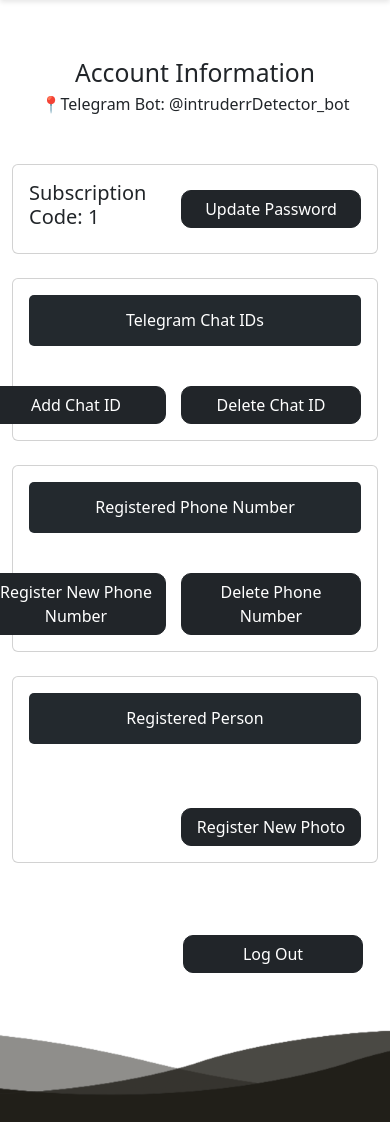
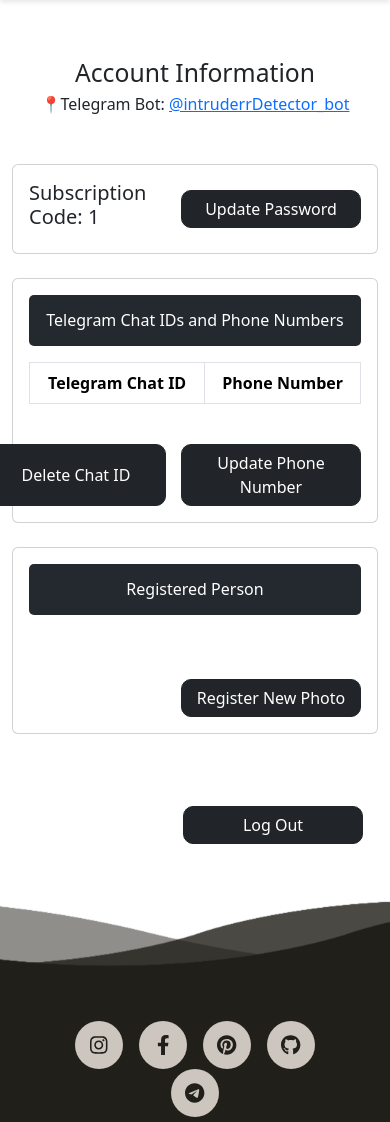
Before and after one commit to wthislifehuh/Gnome-Portable-Intruder-Detector, a Flask app: page /user_account in a window 390 px wide. Shown: the part 56-1178 px from the top of the page. Run offline with Flask 3, Linux system fonts and the light colour scheme; the visitor is signed in with stand-in values (Sample User, id 1); data that the repository does not hold is empty; parts of the project's set-up code (start-up, migrations or seed data) failed here and were passed over; some libraries are stand-ins or nearby versions.

Commit message:
update notification with phone number logic

```diff
--- a/templates/index.html
+++ b/templates/index.html
@@ -86,9 +86,9 @@
               <small class="form-text text-muted">📍NOTE: Visit BOT <bold><a href="https://t.me/raw_info_bot">@raw_info_bot</a></bold> and send any message to it to obtain your chat_id. It should be a 10-digit number. Visit our TELEGRAM BOT at <bold><a href="https://t.me/gnomeIntruderDetector">@intruderrDetector_bot</a></bold></small>
               </div>
               <div class="mb-3">
-                <label for="phoneNum" class="form-label">Phone Number</label>
-                <input type="text" class="form-control" id="phoneNum" placeholder="eg. +60171234567" required>
-                <small class="form-text text-muted">📍Enter the phone number that you want to registered. We will only send notification via SMS when the Telegram Bot fails to send alert to you.</small>
+                <label for="phoneNum" class="form-label">Phone Number (Optional) </label>
+                <input type="text" class="form-control" id="phoneNum" placeholder="eg. +60171234567">
+                <small class="form-text text-muted">📍Enter the phone number that you want to register. We will only send notification via SMS when the Telegram Bot is not reachable at your side. You can always update the phone number in your account.</small>
                 </div>
               <button type="button" class="btn btn-dark" id="nextStepButton">Next</button>
           </form>
--- a/templates/userAccount.html
+++ b/templates/userAccount.html
@@ -151,11 +151,17 @@
                   <!-- Telegram Chat ID -->
                   <form id="addChatIDForm">
                       <div class="mb-3">
-                <label for="telegramChatID" class="form-label">Enter Telegram Chat ID to be added</label>
-                <input type="text" class="form-control" id="telegramChatID" placeholder="eg. 1234567890" required>
-                <small class="form-text text-muted">🔗NOTE: Visit BOT @raw_info_bot and send any message to it to obtain your chat_id. It should be a 10-digit number.</small>
+                          <label for="telegramChatID" class="form-label">Enter Telegram Chat ID</label>
+                          <input type="text" class="form-control" id="telegramChatID" placeholder="e.g., 1234567890" required>
                       </div>
-                <button type="submit" class="btn btn-dark" id="addChatIDButton">Add</button>
+
+                      <!-- Optional Phone Number -->
+                      <div class="mb-3">
+                          <label for="phoneNum" class="form-label">Enter Phone Number (Optional)</label>
+                          <input type="text" class="form-control" id="phoneNum" placeholder="e.g., +1234567890">
+                          <small class="form-text text-muted">NOTE: Phone number will be stored with the chat ID. We will only send notifications via SMS when Telegram Bot is not reachable at your side.</small>
+                      </div>
+                      <button type="submit" class="btn btn-dark">Add Chat ID</button>
                   </form>
               </div>
           </div>
@@ -190,58 +196,36 @@
     </div>
 
 
-    <!-- Add Phone Number Modal -->
-    <div class="modal fade" id="addPhoneNumModal" tabindex="-1" aria-labelledby="addPhoneNumModalLabel" aria-hidden="true">
+    <!-- Update Phone Number Modal -->
+    <div class="modal fade" id="updatePhoneNumModal" tabindex="-1" aria-labelledby="updatePhoneNumModalLabel" aria-hidden="true">
       <div class="modal-dialog">
         <div class="modal-content">
           <div class="modal-header">
-            <h5 class="modal-title" id="addPhoneNumModalLabel">Add Phone Number</h5>
+            <h5 class="modal-title" id="updatePhoneNumModalLabel">Update Phone Number</h5>
             <button type="button" class="btn-close" data-bs-dismiss="modal" aria-label="Close"></button>
           </div>
           <div class="modal-body">
             <!-- Alert placeholder -->
             <div id="add-phoneNum-placeholder"></div>
-
             <!-- Phone Number -->
-            <form id="addPhoneNumForm">
+            <form id="updatePhoneNumForm">
               <div class="mb-3">
-                <label for="addPhoneNum" class="form-label">Enter Phone Number to be added</label>
-                <input type="text" class="form-control" id="addPhoneNum" placeholder="eg. +0171234567" required>
+                <label for="updatePhoneNumChat" class="form-label">Enter Chat ID to update the associated phone number</label>
+                <input type="text" class="form-control" id="updatePhoneNumChat" placeholder="eg. 0000000000" required>
+                <small class="form-text text-muted">📍NOTE: We will only send notifications to your chatID when Telegram Bot is reachable at your side.</small>
+              </div>
+              <div class="mb-3">
+                <label for="updatePhoneNum" class="form-label">Enter Phone Number to be updated</label>
+                <input type="text" class="form-control" id="updatePhoneNum" placeholder="eg. +0171234567" required>
                 <small class="form-text text-muted">📍NOTE: We will only send notifications via SMS when Telegram Bot is not reachable at your side.</small>
               </div>
-              <button type="submit" class="btn btn-dark" id="addPhoneNumButton">Add</button>
+              <button type="submit" class="btn btn-dark" id="updatePhoneNumButton">Update</button>
             </form>
           </div>
         </div>
       </div>
     </div>
 
-
-          <!-- Delete Phone Number Modal -->
-      <div class="modal fade" id="deletePhoneNumModal" tabindex="-1" aria-labelledby="deletePhoneNumModalLabel" aria-hidden="true">
-        <div class="modal-dialog">
-          <div class="modal-content">
-            <div class="modal-header">
-              <h5 class="modal-title" id="deletePhoneNumModalLabel">Delete Phone Number</h5>
-              <button type="button" class="btn-close" data-bs-dismiss="modal" aria-label="Close"></button>
-            </div>
-            <div class="modal-body">
-              <!-- Alert placeholder -->
-              <div id="delete-phoneNum-placeholder"></div>
-
-              <!-- Phone Number -->
-              <form id="deletePhoneNumForm">
-                <div class="mb-3">
-                  <label for="deletePhoneNum" class="form-label">Enter Phone Number to be deleted</label>
-                  <input type="text" class="form-control" id="deletePhoneNum" placeholder="+012345675" required>
-                  <small class="form-text text-muted">🔗NOTE: Refer to the existing phone number for deletion.</small>
-                </div>
-                <button type="submit" class="btn btn-dark" id="deletePhoneNumButton">Delete</button>
-              </form>
-            </div>
-          </div>
-        </div>
-      </div>
 
     <!-- Update Password Modal -->
     <div class="modal fade" id="updatePasswordModal" tabindex="-1" aria-labelledby="updatePasswordModalLabel" aria-hidden="true">
@@ -282,7 +266,7 @@
     <!-- ====================== User Account Information ====================== -->
     <div class="container mt-5">
       <h2 class="text-center mb-1">Account Information</h2>
-      <p class="text-center mb-5">📍Telegram Bot: @intruderrDetector_bot</p>
+      <p class="text-center mb-5">📍Telegram Bot: <a href="https://t.me/intruderrDetector_bot">@intruderrDetector_bot</a></p>
       <!-- Container 1: Subscription Code & Update Password -->
       <div class="card mb-4">
         <div class="card-body">
@@ -301,57 +285,50 @@
         </div>
       </div>
 
-      <!-- Container 2: Telegram Chat IDs -->
+      <!-- Container 2: Telegram Chat IDs and Phone Numbers -->
       <div class="card mb-4">
         <div class="card-body">
-          <!-- Telegram Chat IDs Header -->
+            <!-- Header -->
             <div class="p-2 pt-3 pb-3 text-center" style="background-color: #23292E; color: white; border-radius: 5px;">
-            <h6 class="m-0">Telegram Chat IDs</h6>
+                <h6 class="m-0">Telegram Chat IDs and Phone Numbers</h6>
             </div>
-          <!-- Telegram Chat IDs List -->
-          <ul class="list-group mt-3">
-            {% for chat_id in telegram_chat_ids %}
-              <li class="list-group-item">{{ chat_id }}</li>
+
+            <!-- Table of Chat IDs and Phone Numbers -->
+            <div class="table-responsive mt-3">
+                <table class="table table-bordered table-striped">
+                    <thead>
+                        <tr>
+                            <th class="text-center">Telegram Chat ID</th>
+                            <th class="text-center">Phone Number</th>
+                        </tr>
+                    </thead>
+                    <tbody>
+                        {% for chat in telegram_chat_ids %}
+                        <tr>
+                            <td class="text-center">{{ chat.chat_id }}</td>
+                            <td class="text-center">{{ chat.phone_num if chat.phone_num else 'N/A' }}</td>
+                        </tr>
                         {% endfor %}
-          </ul>
+                    </tbody>
+                </table>
+            </div>
+
             <!-- Buttons for Add/Delete Chat ID -->
             <div class="d-flex justify-content-end mt-4">
-            <button class="btn btn-dark ml-2" style="min-width: 180px; border-radius: 10px; margin-right: 15px " data-bs-toggle="modal" data-bs-target="#addChatIDModal">
+                <button class="btn btn-dark ml-2" style="min-width: 180px; border-radius: 10px; margin-right: 15px" data-bs-toggle="modal" data-bs-target="#addChatIDModal">
                     Add Chat ID
                 </button>
-            <button class="btn btn-dark ml-2" style="min-width: 180px; border-radius: 10px;" data-bs-toggle="modal" data-bs-target="#deleteChatIDModal">
+                <button class="btn btn-dark ml-2" style="min-width: 180px; border-radius: 10px; margin-right: 15px" data-bs-toggle="modal" data-bs-target="#deleteChatIDModal">
                     Delete Chat ID
+                </button>
+                <button class="btn btn-dark ml-2" style="min-width: 180px; border-radius: 10px;" data-bs-toggle="modal" data-bs-target="#updatePhoneNumModal">
+                  Update Phone Number
               </button>
             </div>
         </div>
       </div>
 
-      <!-- Container 3: Registered phone number -->
-      <div class="card mb-4">
-        <div class="card-body">
-          <!-- Phone Number Header -->
-          <div class="p-2 pt-3 pb-3 text-center" style="background-color: #23292E; color: white; border-radius: 5px;">
-            <h6 class="m-0">Registered Phone Number</h6>
-          </div>
-          <!-- Telegram Chat IDs List -->
-          <ul class="list-group mt-3">
-            {% for phoneNum in phone_num %}
-              <li class="list-group-item">{{ phoneNum }}</li>
-            {% endfor %}
-          </ul>
-          <!-- Buttons for Add/Delete Chat ID -->
-          <div class="d-flex justify-content-end mt-4">
-            <button class="btn btn-dark ml-2" style="min-width: 180px; border-radius: 10px; margin-right: 15px " data-bs-toggle="modal" data-bs-target="#addPhoneNumModal">
-              Register New Phone Number
-            </button>
-            <button class="btn btn-dark ml-2" style="min-width: 180px; border-radius: 10px;" data-bs-toggle="modal" data-bs-target="#deletePhoneNumModal">
-              Delete Phone Number
-            </button>
-          </div>
-        </div>
-      </div>
-
-      <!-- Container 4: Registered Persons -->
+      <!-- Container 3: Registered Persons -->
       <div class="card mb-4">
         <div class="card-body">
           <!-- Registered Person Header -->
@@ -417,10 +394,10 @@
 
       // ============================= CHAT ID ====================================
         // Add chat ID Logic
-        document.addEventListener('DOMContentLoaded', function() {
-            document.getElementById('addChatIDButton').addEventListener('click', function(e) {
+        document.getElementById('addChatIDForm').addEventListener('submit', function(e) {
             e.preventDefault();
             const telegramChatID = document.getElementById('telegramChatID').value;
+            const phoneNum = document.getElementById('phoneNum').value || null;  // Default to null if empty
 
             // Validate Telegram Chat ID
             const chatIDRegex = /^\d{10}$/;
@@ -429,7 +406,14 @@
                 return;
             }
 
-                // AJAX Request to add chat ID
+            // Validate Phone Number (optional)
+            const phoneNumRegex = /^\+?\d+$/;
+            if (phoneNum && !phoneNumRegex.test(phoneNum)) {
+                showAlertInModal('Phone number must start with "+" and contain only digits.', 'danger', 'modal-alert-placeholder-chat');
+                return;
+            }
+
+            // AJAX Request to add chat ID and phone number
             fetch('/add_chatID', {
                 method: 'POST',
                 headers: {
@@ -438,12 +422,13 @@
                 body: JSON.stringify({
                     subscriptionCode: "{{ subscription_code }}",
                     telegramChatID: telegramChatID,
+                    phoneNum: phoneNum
                 }),
             })
             .then((response) => response.json())
             .then((data) => {
                 if (data.success) {
-                        showAlertInModal('Telegram ChatID added successfully', 'success', 'modal-alert-placeholder-chat')
+                    showAlertInModal('Telegram Chat ID added successfully', 'success', 'modal-alert-placeholder-chat');
                     const modal = bootstrap.Modal.getInstance(document.getElementById('addChatIDModal'));
                     modal.hide();
                 } else {
@@ -455,8 +440,6 @@
                 showAlertInModal('An error occurred. Please try again later.', 'danger', 'modal-alert-placeholder-chat');
             });
         });
-        });
-
 
       // delete chat ID Logic
       document.addEventListener('DOMContentLoaded', function() {
@@ -501,10 +484,18 @@
 
 
         // ============================= Phone Number ====================================
-        // Add phone number logic
-        document.getElementById('addPhoneNumButton').addEventListener('click', function(e) {
+        // update phone number logic
+        document.getElementById('updatePhoneNumButton').addEventListener('click', function(e) {
             e.preventDefault();
-            const phoneNum = document.getElementById('addPhoneNum').value;
+            const phoneNum = document.getElementById('updatePhoneNum').value;
+            const chat_id = document.getElementById('updatePhoneNumChat').value;
+
+            // Validate Telegram Chat ID
+            const chatIDRegex = /^\d{10}$/;
+            if (!chatIDRegex.test(chat_id)) {
+                showAlertInModal('Telegram Chat ID must be exactly 10 digits.', 'danger', 'modal-alert-placeholder-chat');
+                return;
+            }
 
             // Validate phone number format
             const phoneNumRegex = /^\+\d+$/;
@@ -514,21 +505,22 @@
             }
 
             // AJAX request to add phone number
-            fetch('/add_phoneNum', {
+            fetch('/update_phoneNum', {
                 method: 'POST',
                 headers: {
                     'Content-Type': 'application/json',
                 },
                 body: JSON.stringify({
                     subscriptionCode: "{{ subscription_code }}",
+                    chat_id: chat_id,
                     phoneNum: phoneNum,
                 }),
             })
             .then((response) => response.json())
             .then((data) => {
                 if (data.success) {
-                    showAlertInModal('Phone number added successfully', 'success', 'add-phoneNum-placeholder');
-                    const modal = bootstrap.Modal.getInstance(document.getElementById('addPhoneNumModal'));
+                    showAlertInModal('Phone number updated successfully', 'success', 'add-phoneNum-placeholder');
+                    const modal = bootstrap.Modal.getInstance(document.getElementById('updatePhoneNumModal'));
                     modal.hide();
                 } else {
                     showAlertInModal(data.message, 'danger', 'add-phoneNum-placeholder');
@@ -537,38 +529,6 @@
             .catch((error) => {
                 console.error('Error:', error);
                 showAlertInModal('An error occurred. Please try again later.', 'danger', 'add-phoneNum-placeholder');
-            });
-        });
-
-        // Delete phone number logic
-        document.getElementById('deletePhoneNumButton').addEventListener('click', function(e) {
-            e.preventDefault();
-            const phoneNum = document.getElementById('deletePhoneNum').value;
-
-            // AJAX request to delete phone number
-            fetch('/delete_phoneNum', {
-                method: 'POST',
-                headers: {
-                    'Content-Type': 'application/json',
-                },
-                body: JSON.stringify({
-                    subscriptionCode: "{{ subscription_code }}",
-                    phoneNum: phoneNum,
-                }),
-            })
-            .then((response) => response.json())
-            .then((data) => {
-                if (data.success) {
-                    showAlertInModal('Phone number deleted successfully', 'success', 'delete-phoneNum-placeholder');
-                    const modal = bootstrap.Modal.getInstance(document.getElementById('deletePhoneNumModal'));
-                    modal.hide();
-                } else {
-                    showAlertInModal(data.message, 'danger', 'delete-phoneNum-placeholder');
-                }
-            })
-            .catch((error) => {
-                console.error('Error:', error);
-                showAlertInModal('An error occurred. Please try again later.', 'danger', 'delete-phoneNum-placeholder');
             });
         });
 
```
Also changed, not shown: modules/app.py (+16 -28 lines), modules/database3.py (+72 -85 lines), modules/notification_alarm_handler.py (+14 -36 lines), modules/webapp_server.py (+4 -9 lines). Lines whose indentation alone changed are shown as unchanged.
